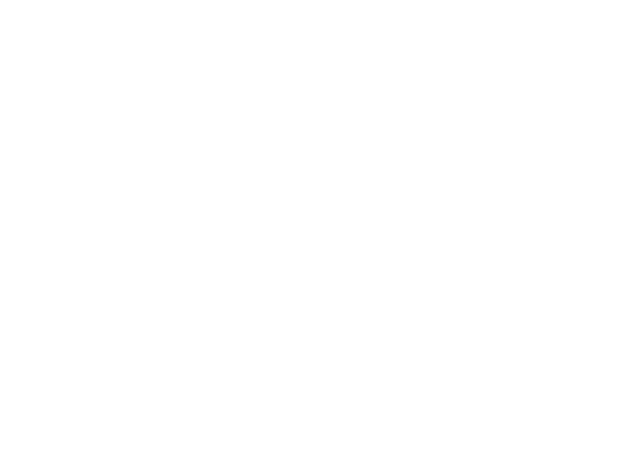
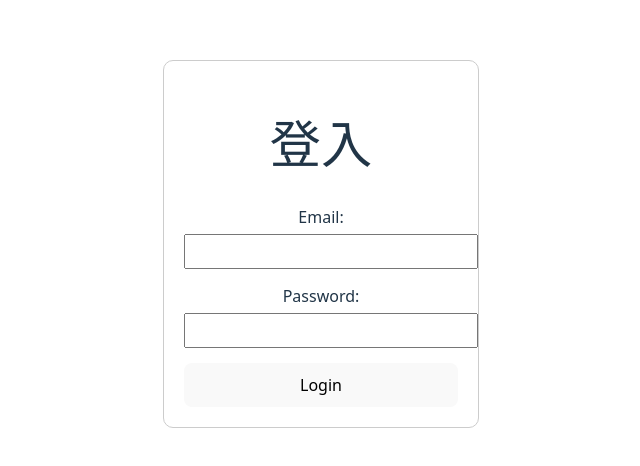
Before and after one commit to Froggigi/budget-tracker-frontend, a Vue app: page /login in a window 1280 px wide. Before the commit this address had no page. Shown: the part 156-622 px from the top of the page, without its empty margins (319-959 px from the left). Built offline with nearby package versions, Linux system fonts and the light colour scheme.

Commit message:
完成 JWT 登入流程與 API 401 自動導回登入

```diff
--- a/src/router/index.js
+++ b/src/router/index.js
@@ -4,11 +4,17 @@ import Records from '../components/Records.vue'
 
 const routes = [
   {
-    path: '/',
+    path: "/",
+    redirect: '/login'
+  },
+  {
+    path: '/login',
+    name: 'Login',
     component: Login
   },
   {
     path: '/records',
+    name: 'Records',
     component: Records
   }
 ]
```
